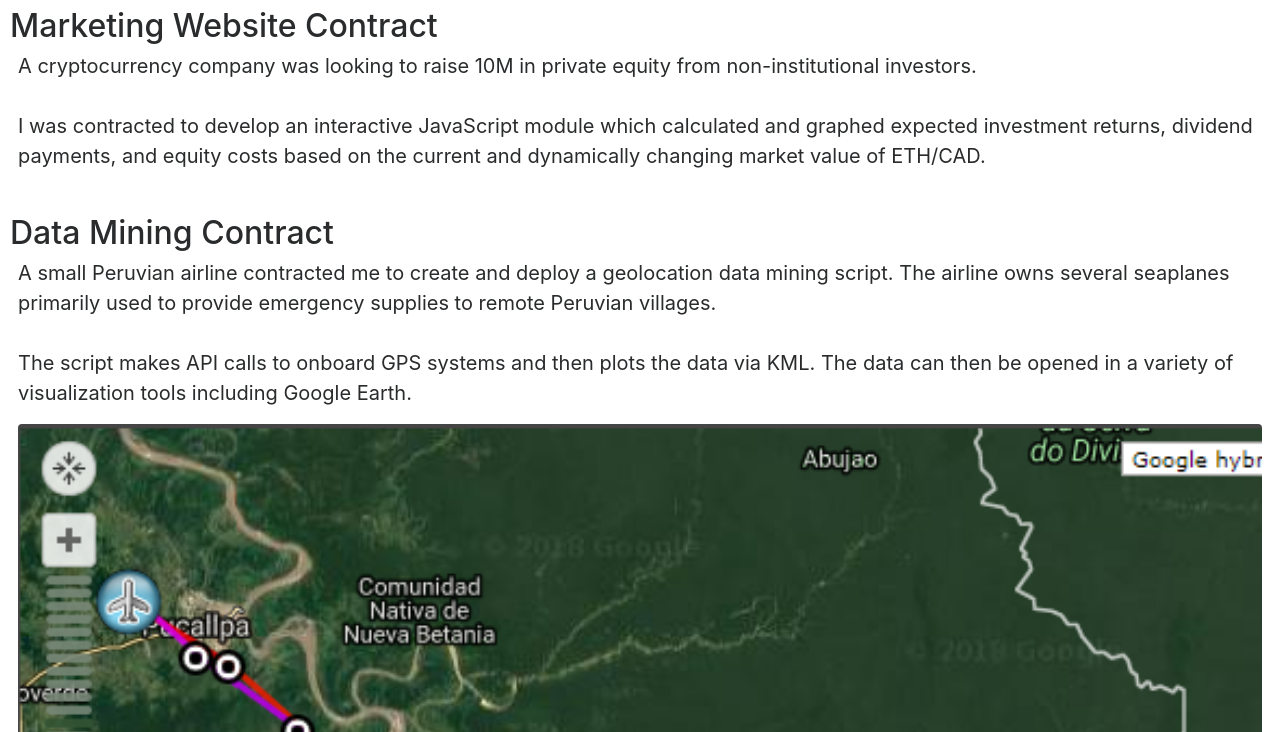
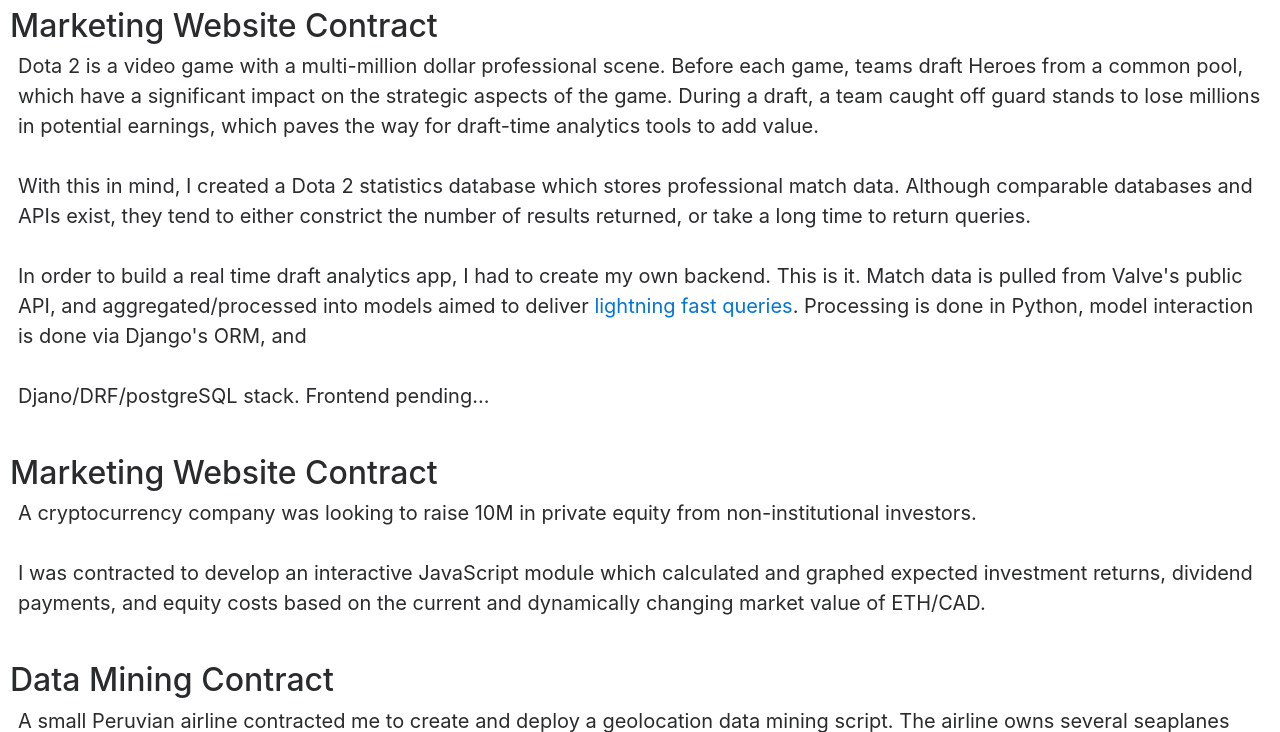
Before and after one commit to nikodevv/portfolio_web, a Django app: page /projects-mobile/ in a window 1280 px wide. Shown: the part 48-780 px from the top of the page. Run offline with Django 3.2, Linux system fonts and the light colour scheme; some libraries are stand-ins or nearby versions.

Commit message:
text change

```diff
--- a/home_pages/templates/projects-mobile.html
+++ b/home_pages/templates/projects-mobile.html
@@ -5,6 +5,33 @@
 		<!-- differs from non-mobile page removing centering containers and
 			featuring a different container class for each li element -->
 		<ul class="custom-text-style sm-font pl-2 pr-2">
+			<!--Entry Start - Stats database -->
+			<h2 class = "h2 mt-2">Marketing Website Contract</h2>
+			<div class ="pl-2 pr-2">
+				<li class="list-unstyled">
+					Dota 2 is a video game with a multi-million dollar professional scene. Before each
+					game, teams draft Heroes from a common pool, which have a significant impact on the strategic aspects of
+					the game. During a draft, a team caught off guard stands to lose millions in potential earnings, which paves
+					the way for draft-time analytics tools to add value.
+					<br><br>
+					With this in mind, I created a Dota 2 statistics database which stores professional match data.
+					Although comparable databases and APIs exist, they tend to either constrict the number of results returned, or
+					take a long time to return queries.
+					<br><br>
+					In order to build a real time draft analytics app, I had to create my own backend. This is it.
+					Match data is pulled from Valve's public API, and aggregated/processed into models aimed to deliver
+					<a href="../stats/matches?heroes=113,2&teams=3331948,2108395" target="_blank">lightning fast queries</a>.
+					Processing is done in Python, model interaction is done via Django's ORM, and
+					<br><br>
+					Djano/DRF/postgreSQL stack. Frontend pending...
+				</li>
+				<!-- Commented out; picture doesnt look good on mobile
+					<div class="projects-thumb zoom d-flex flex-row justify-content-center">
+						<img class="" src="/static/pictures/projects/crypto.png" title="screenshot of module"/>
+					</div>
+				-->
+				<br>
+			</div>
 			<!-- Entry Start - crypto currency -->
 			<h2 class = "h2 mt-2">Marketing Website Contract</h2>
 			<div class ="pl-2 pr-2">
@@ -14,7 +41,7 @@
 					I was contracted to develop an interactive JavaScript module which calculated and graphed expected investment returns,
 					dividend payments, and equity costs based on the current and dynamically changing market value of ETH/CAD.
 				</li>
-				<!-- Commented out because picture doesnt look good on mobile
+				<!-- Commented out; picture doesnt look good on mobile
 					<div class="projects-thumb zoom d-flex flex-row justify-content-center">
 						<img class="" src="/static/pictures/projects/crypto.png" title="screenshot of module"/>
 					</div>
```
Also changed, not shown: home_pages/templates/projects.html (+7 -11 lines).
